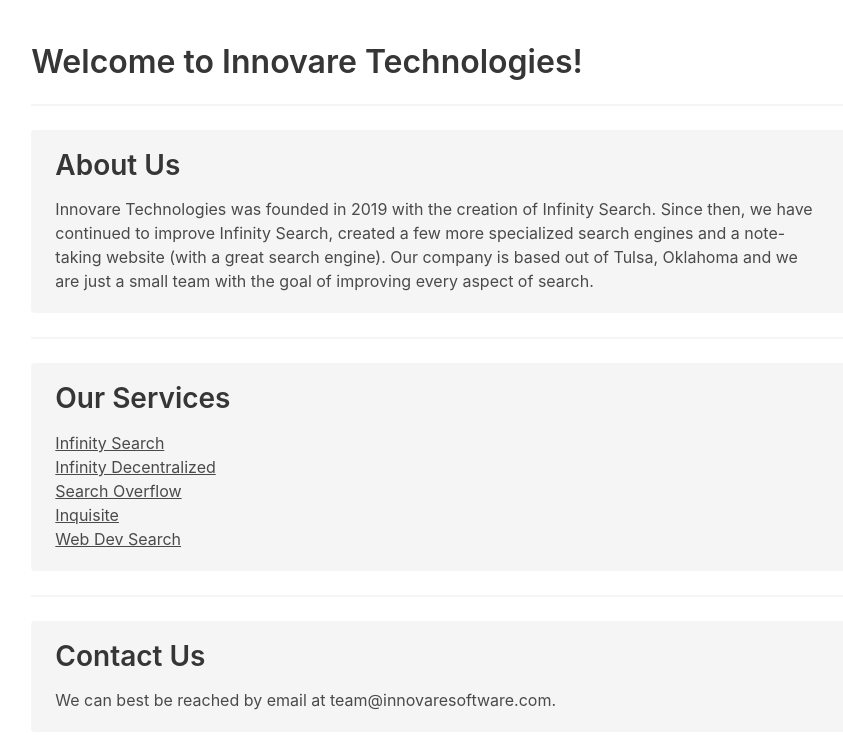
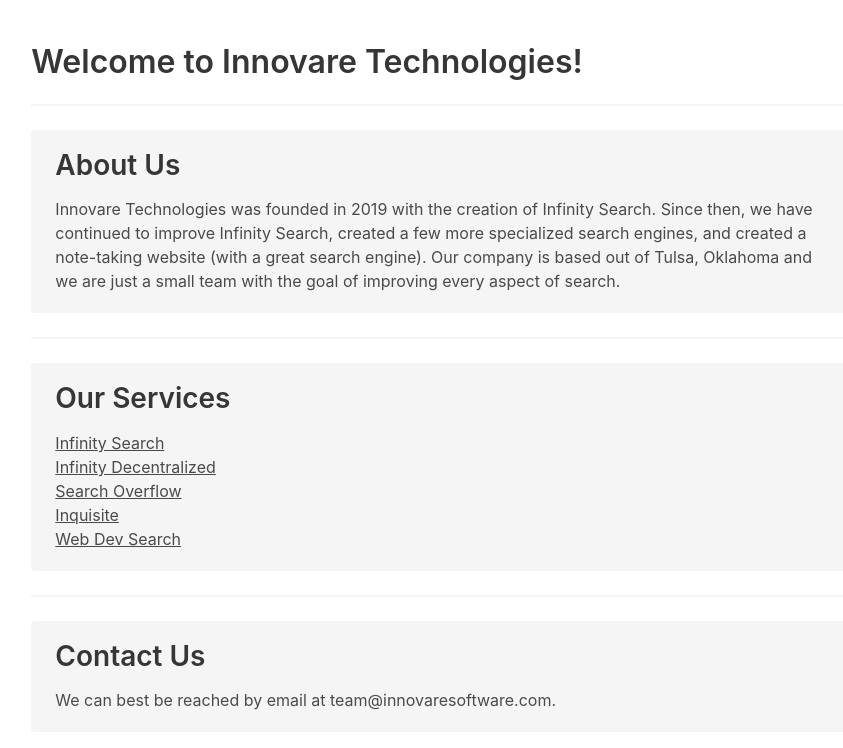
Before and after one commit to InfinitySearch/InnovareWebsite, a plain HTML site: page index.html in a window 1280 px wide. Shown: the whole page, without its empty margins (194-1037 px from the left). Drawn offline with Linux system fonts and the light colour scheme.

Commit message:
Update index.html

```diff
--- a/index.html
+++ b/index.html
@@ -37,7 +37,7 @@
                 </h2>
                 Innovare Technologies was founded in 2019 with the creation of Infinity Search.
                 Since then, we have continued to improve Infinity Search, created a few more specialized search
-                engines and a note-taking website (with a great search engine).
+                engines, and created a note-taking website (with a great search engine).
                 Our company is based out of Tulsa, Oklahoma and we are just a small team with the goal of improving
                 every aspect of search.
             </div>
```
